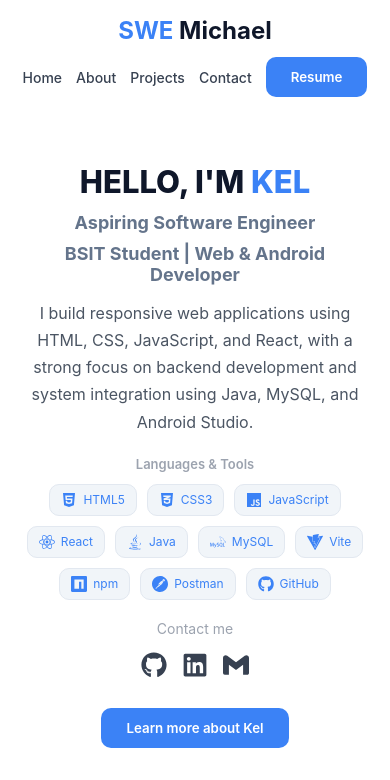
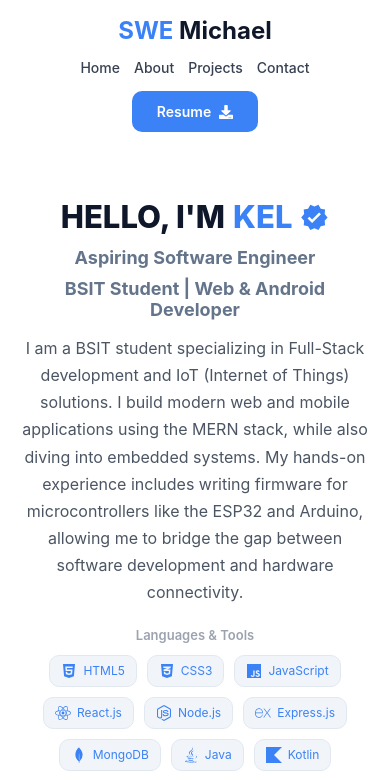
Before and after one commit to mctorre8720val-eng/michaelportfolio, a React (Vite) app: page / in a window 390 px wide. Shown: the top 780 px of the page. Built offline with nearby package versions, Linux system fonts and the light colour scheme.

Commit message:
with fadein

```diff
--- a/src/App.css
+++ b/src/App.css
@@ -32,6 +32,23 @@ body {
   background: #ffffff;
   color: var(--primary);
   overflow-x: hidden;
+}
+
+/* =========================
+   SCROLL INTERSECTION ANIMATION
+========================= */
+.fade-in-section {
+  opacity: 0;
+  transform: translateY(20px);
+  visibility: hidden;
+  transition: opacity 0.5s ease-out, transform 0.5s ease-out;
+  will-change: opacity, transform;
+}
+
+.fade-in-section.is-visible {
+  opacity: 1;
+  transform: none;
+  visibility: visible;
 }
 
 /* =========================
@@ -98,6 +115,9 @@ nav a:hover {
   font-size: 52px;
   font-weight: 800;
   line-height: 1.1;
+  display: flex;
+  align-items: center;
+  gap: 12px;
 }
 
 .hero-text span {
@@ -130,6 +150,7 @@ nav a:hover {
   flex: 1;
   display: flex;
   justify-content: center;
+  position: relative;
 }
 
 .hero-image img {
@@ -310,6 +331,19 @@ section {
   background: var(--bg-secondary);
 }
 
+/* ====================================
+   DESKTOP OPTIMIZATION BREAKPOINT (>= 1025px)
+==================================== */
+@media (min-width: 1025px) {
+  nav,
+  .hero,
+  #about,
+  #projects {
+    padding-left: 370px;
+    padding-right: 330px;
+  }
+}
+
 #about::before,
 #projects::before,
 #contact::before {
@@ -424,176 +458,58 @@ footer {
    TABLET RESPONSIVENESS
 ========================= */
 @media (max-width: 900px) {
-  nav {
-    padding: 20px 30px;
-  }
-
-  section {
-    padding: 60px 30px;
-  }
-
-  .hero {
-    padding: 40px 30px;
-  }
-
-  .hero-container {
-    flex-direction: column-reverse;
-    text-align: center;
-  }
-
-  .hero-text h2 {
-    font-size: 42px;
-  }
-
-  .description {
-    margin: 15px auto;
-  }
-
-  .social-icons,
-  .tech-icons,
-  .skills-grid {
-    justify-content: center;
-  }
-
-  .about-icons {
-    grid-template-columns: repeat(auto-fit, minmax(180px, 1fr));
-  }
+  nav { padding: 20px 30px; }
+  section { padding: 60px 30px; }
+  .hero { padding: 40px 30px; }
+  .hero-container { flex-direction: column-reverse; text-align: center; }
+  .hero-text h2 { font-size: 42px; justify-content: center; }
+  .description { margin: 15px auto; }
+  .social-icons, .tech-icons, .skills-grid { justify-content: center; }
+  .about-icons { grid-template-columns: repeat(auto-fit, minmax(180px, 1fr)); }
 }
 
 /* =========================
    MOBILE RESPONSIVENESS
 ========================= */
 @media (max-width: 768px) {
-  nav {
-    flex-direction: column;
-    gap: 12px;
-    padding: 16px 20px;
-  }
-
-  nav ul {
-    gap: 16px;
-    flex-wrap: wrap;
-    justify-content: center;
-  }
-
-  section {
-    padding: 60px 20px;
-  }
-
-  .hero {
-    padding: 50px 20px;
-    min-height: auto;
-  }
-
-  .hero-text h2 {
-    font-size: 34px;
-  }
-
-  .hero-image img {
-    width: 260px;
-    height: 260px;
-  }
-
-  .grid {
-    grid-template-columns: 1fr;
-  }
-
-  .about-icons {
-    grid-template-columns: 1fr;
-  }
-
-  .about-icons div {
-    justify-content: center;
-    text-align: center;
-  }
+  nav { flex-direction: column; gap: 12px; padding: 16px 20px; }
+  nav ul { gap: 16px; flex-wrap: wrap; justify-content: center; }
+  section { padding: 60px 20px; }
+  .hero { padding: 50px 20px; min-height: auto; }
+  .hero-text h2 { font-size: 34px; }
+  .hero-image img { width: 260px; height: 260px; }
+  .grid { grid-template-columns: 1fr; }
+  .about-icons { grid-template-columns: 1fr; }
+  .about-icons div { justify-content: center; text-align: center; }
 }
 
 /* =========================
    SMALL MOBILE BREAKPOINT
 ========================= */
 @media (max-width: 480px) {
-  .hero-text h2 {
-    font-size: 28px;
-  }
-
-  .hero-image img {
-    width: 220px;
-    height: 220px;
-  }
-
-  .wave {
-    font-size: 2rem;
-  }
-
-  .skill-item {
-    font-size: 12px;
-  }
-
-  .about-icons div {
-    font-size: 12px;
-    padding: 8px 10px;
-  }
-
-  .about-icons svg {
-    font-size: 14px;
-  }
+  .hero-text h2 { font-size: 28px; }
+  .hero-image img { width: 220px; height: 220px; }
+  .wave { font-size: 2rem; }
+  .skill-item { font-size: 12px; }
+  .about-icons div { font-size: 12px; padding: 8px 10px; }
+  .about-icons svg { font-size: 14px; }
 }
 
 /* ====================================
    IPHONE 14 PRO MAX SPECIFIC OPTIMIZATION
-   Targets 430px Viewport Sizes cleanly
 ==================================== */
 @media (max-width: 440px) {
-  /* Guard landscape notch orientation */
   html, body {
     padding-left: env(safe-area-inset-left, 0px);
     padding-right: env(safe-area-inset-right, 0px);
   }
-
-  /* Elegant padding distribution for larger screen estate */
-  section, .hero {
-    padding: 50px 20px;
-  }
-
-  /* Optimized title typography sizing for 430px */
-  .hero-text h2 {
-    font-size: 31px;
-    line-height: 1.25;
-  }
-
-  /* Upscaled avatar sizing perfectly suited for Pro Max dimensions */
-  .hero-image img {
-    width: 240px;
-    height: 240px;
-    border-radius: 26% / 21%;
-  }
-
-  /* Balanced wave icon proportion scale */
-  .wave {
-    font-size: 2.2rem;
-  }
-
-  /* Clean nav alignments */
-  nav {
-    padding: 16px 20px;
-  }
-
-  nav ul {
-    gap: 14px;
-  }
-
-  nav a {
-    font-size: 14px;
-  }
-
-  /* Ensure card grids & custom tags maintain pristine item grid ratios */
-  .skill-item {
-    padding: 7px 11px;
-    font-size: 12px;
-  }
-
-  .about-icons div {
-    font-size: 13px;
-    padding: 9px 11px;
-  }
+  section, .hero { padding: 50px 20px; }
+  .hero-text h2 { font-size: 31px; line-height: 1.25; }
+  .hero-image img { width: 240px; height: 240px; border-radius: 26% / 21%; }
+  .wave { font-size: 2.2rem; }
+  nav { padding: 16px 20px; }
+  nav ul { gap: 14px; }
+  nav a { font-size: 14px; }
+  .skill-item { padding: 7px 11px; font-size: 12px; }
+  .about-icons div { font-size: 13px; padding: 9px 11px; }
 }
--- a/src/App.jsx
+++ b/src/App.jsx
@@ -4,15 +4,31 @@ import About from "./components/About";
 import Projects from "./components/Projects";
 import Contact from "./components/Contact";
 import Footer from "./components/Footer";
+import FadeInSection from "./components/FadeInSection";
 
 export default function App() {
   return (
     <>
       <Navbar />
-      <Hero />
-      <About />
-      <Projects />
-      <Contact />
+
+      {/* Hero fades in instantly upon page load */}
+      <FadeInSection>
+        <Hero />
+      </FadeInSection>
+
+      {/* These sections fade in dynamically as you scroll down */}
+      <FadeInSection>
+        <About />
+      </FadeInSection>
+
+      <FadeInSection>
+        <Projects />
+      </FadeInSection>
+
+      <FadeInSection>
+        <Contact />
+      </FadeInSection>
+
       <Footer />
     </>
   );
--- a/src/components/About.jsx
+++ b/src/components/About.jsx
@@ -31,6 +31,7 @@ export default function About() {
   return (
     <section id="about">
       <h2 style={styles.heading}>About Me</h2>
+      <p>in this section, you will learn about me, my journey as a BSIT student</p>
 
       {/* Two-Column Wrapper governed by CSS structure */}
       <div className="about-container" style={{ display: "flex", flexWrap: "wrap", gap: "30px", alignItems: "flex-start" }}>
--- /dev/null
+++ b/src/components/FadeInSection.jsx
@@ -0,0 +1,36 @@
+import { useEffect, useRef, useState } from "react";
+
+export default function FadeInSection({ children }) {
+  const [isVisible, setIsVisible] = useState(false);
+  const domRef = useRef();
+
+  useEffect(() => {
+    const observer = new IntersectionObserver((entries) => {
+      entries.forEach((entry) => {
+        if (entry.isIntersecting) {
+          setIsVisible(true);
+          observer.unobserve(domRef.current);
+        }
+      });
+    });
+
+    if (domRef.current) {
+      observer.observe(domRef.current);
+    }
+
+    return () => {
+      if (domRef.current) {
+        observer.unobserve(domRef.current);
+      }
+    };
+  }, []);
+
+  return (
+    <div
+      className={`fade-in-section ${isVisible ? "is-visible" : ""}`}
+      ref={domRef}
+    >
+      {children}
+    </div>
+  );
+}
--- a/src/components/Hero.jsx
+++ b/src/components/Hero.jsx
@@ -10,6 +10,7 @@ import {
   FaJs,
   FaReact,
   FaJava,
+  FaNodeJs,
 } from "react-icons/fa";
 
 import {
@@ -17,31 +18,46 @@ import {
   SiMysql,
   SiVite,
   SiNpm,
-  SiPostman,
+  SiMongodb,
+  SiExpress,
+  SiKotlin,
+  SiAndroidstudio,
 } from "react-icons/si";
+
+// Imported from Devicons to fix the Vite export error cleanly
+import { DiVisualstudio } from "react-icons/di";
+
+import { MdVerified } from "react-icons/md";
 
 export default function Hero() {
   return (
     <section className="hero" id="home">
       <div className="hero-container">
 
-        {/* LEFT SIDE: Image (Cleaned up inline padding to let CSS handle layouts) */}
+        {/* LEFT SIDE: Image */}
         <div className="hero-image">
           <img src={profile} alt="profile" />
           <span className="wave">👋</span>
         </div>
 
-        {/* RIGHT SIDE: Text & Info (Removed paddingLeft "250px" so it looks stellar on iPhone viewports) */}
+        {/* RIGHT SIDE: Text & Info */}
         <div className="hero-text">
-          <h2>
+          <h2 style={{ display: "inline-flex", alignItems: "center", gap: "8px", flexWrap: "wrap" }}>
             HELLO, I'M <span>KEL</span>
+            <MdVerified
+              style={{
+                color: "var(--accent, #3b82f6)",
+                fontSize: "1.8rem",
+                verticalAlign: "middle"
+              }}
+            />
           </h2>
 
           <h5 className="subtitle">Aspiring Software Engineer</h5>
           <h5 className="subtitle">BSIT Student | Web & Android Developer</h5>
 
           <p className="description">
-            I build responsive web applications using HTML, CSS, JavaScript, and React, with a strong focus on backend development and system integration using Java, MySQL, and Android Studio.
+            I am a BSIT student specializing in Full-Stack development and IoT (Internet of Things) solutions. I build modern web and mobile applications using the MERN stack, while also diving into embedded systems. My hands-on experience includes writing firmware for microcontrollers like the ESP32 and Arduino, allowing me to bridge the gap between software development and hardware connectivity.
           </p>
 
           <div className="skills-block">
@@ -65,7 +81,22 @@ export default function Hero() {
 
               <div className="skill-item">
                 <FaReact />
-                <span>React</span>
+                <span>React.js</span>
+              </div>
+
+              <div className="skill-item">
+                <FaNodeJs />
+                <span>Node.js</span>
+              </div>
+
+              <div className="skill-item">
+                <SiExpress />
+                <span>Express.js</span>
+              </div>
+
+              <div className="skill-item">
+                <SiMongodb />
+                <span>MongoDB</span>
               </div>
 
               <div className="skill-item">
@@ -74,8 +105,23 @@ export default function Hero() {
               </div>
 
               <div className="skill-item">
+                <SiKotlin />
+                <span>Kotlin</span>
+              </div>
+
+              <div className="skill-item">
+                <SiAndroidstudio />
+                <span>Android Studio</span>
+              </div>
+
+              <div className="skill-item">
                 <SiMysql />
                 <span>MySQL</span>
+              </div>
+
+              <div className="skill-item">
+                <DiVisualstudio />
+                <span>VS Code</span>
               </div>
 
               <div className="skill-item">
@@ -86,11 +132,6 @@ export default function Hero() {
               <div className="skill-item">
                 <SiNpm />
                 <span>npm</span>
-              </div>
-
-              <div className="skill-item">
-                <SiPostman />
-                <span>Postman</span>
               </div>
 
               <div className="skill-item">
--- a/src/components/Navbar.jsx
+++ b/src/components/Navbar.jsx
@@ -1,19 +1,37 @@
+import { FaDownload } from "react-icons/fa";
+
 export default function Navbar() {
   return (
     <nav>
-      {/* Removed the hardcoded 300px left margin so it respects global padding */}
+      {/* Natively inherits responsive desktop alignment classes from your CSS style sheet */}
       <div className="logo" style={{ fontSize: "24px", fontWeight: "bold" }} >
         <span style={{ color: "#3b82f6" }}>SWE</span> Michael
       </div>
 
-      {/* Removed the hardcoded 200px right margin so it snaps beautifully on mobile */}
       <ul>
         <li><a href="#home">Home</a></li>
         <li><a href="#about">About</a></li>
         <li><a href="#projects">Projects</a></li>
         <li><a href="#contact">Contact</a></li>
-        <li><button className="btn" style={{ marginTop: "0px" }}>Resume</button></li>
-        {/* Note: Overrode the global .btn { margin-top: 25px } here so it aligns vertically with the text */}
+        {/* Overrode the global .btn { margin-top: 25px } inline to keep vertical layout alignment */}
+        <li>
+          <a
+            href="/resume.pdf"
+            download="Michael_Resume.pdf"
+            className="btn"
+            style={{
+              marginTop: "0px",
+              display: "inline-flex",
+              alignItems: "center",
+              justifyContent: "center",
+              gap: "8px",
+              textDecoration: "none"
+            }}
+          >
+            <span>Resume</span>
+            <FaDownload size={14} style={{ display: "inline-block" }} />
+          </a>
+        </li>
       </ul>
     </nav>
   );
--- a/src/components/Projects.jsx
+++ b/src/components/Projects.jsx
@@ -20,7 +20,7 @@ export default function Projects() {
     {
       title: "RehabCam",
       description: "RehabCam is a system designed to assist rehabilitation patients by using camera-based tracking to monitor movements and help ensure proper exercise form during recovery",
-      buttonText: "Check RehabCam",
+      buttonText: "Learn More about RehabCam",
       link: "#",
       icon: <FaVideo /> ,
       techStack: [
@@ -34,7 +34,7 @@ export default function Projects() {
     {
       title: "Clinic Room Reservation System",
       description: "A desktop application built using Java Swing (NetBeans) that manages clinic room availability and reservations, with a UI system for handling room status.",
-      buttonText: "Get Clinic Room Reservation System",
+      buttonText: "Learn More about Clinic Room Reservation System",
       link: "#",
       icon: <FaClinicMedical /> ,
       techStack: [
@@ -46,7 +46,7 @@ export default function Projects() {
     {
       title: "OLFU Library System",
       description: "A library management system developed for OLFU that helps manage book records, borrowing/returning processes, and user transactions efficiently.",
-      buttonText: "Get OLFU Library System",
+      buttonText: "Learn More about OLFU Library System",
       link: "#",
       icon: <FaBookReader />,
       techStack: [
@@ -72,23 +72,23 @@ export default function Projects() {
     },
     projectRow: {
       display: "flex",
-      flexWrap: "wrap", // Crucial: Allows the text content to stack below icons on mobile
+      flexWrap: "wrap",
       alignItems: "center",
-      gap: "30px", // Snug grid spacing for alignment
+      gap: "30px",
       padding: "40px 0",
       borderBottom: "1px solid var(--border-secondary)",
     },
     iconContainer: {
-      flex: "1 1 120px", // Fluid growth behavior on mobile
+      flex: "1 1 120px",
       display: "flex",
-      justifyContent: "flex-start", // Left-aligned cleanly on mobile viewports
+      justifyContent: "center",
       alignItems: "center",
       fontSize: "3.5rem",
       height: "auto",
       color: "var(--accent)",
     },
     contentContainer: {
-      flex: "1 1 340px", // Keeps container snapping readable down to 340px widths
+      flex: "1 1 340px",
       width: "100%",
     },
     projectTitle: {
@@ -120,7 +120,6 @@ export default function Projects() {
   };
 
   return (
-    /* Removed the disruptive padding clamp to inherit responsive layouts naturally */
     <section id="projects">
       <h2 style={styles.heading}>Projects</h2>
       <h3 style={styles.subHeading}>
```
